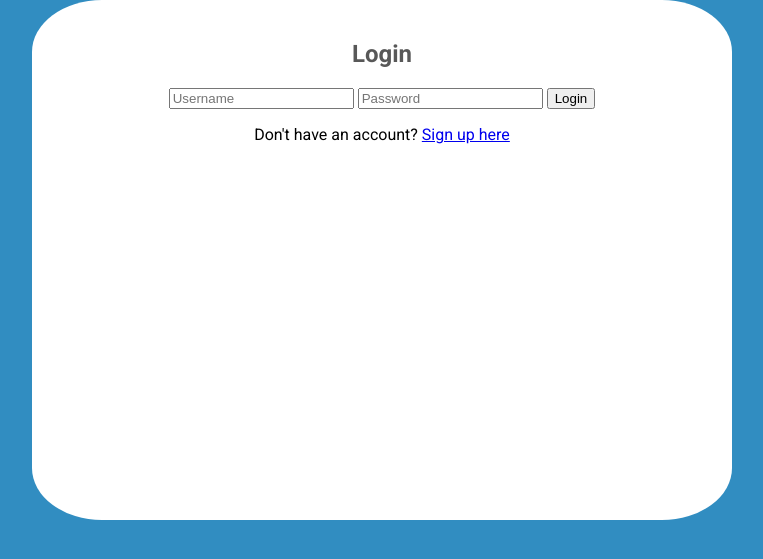
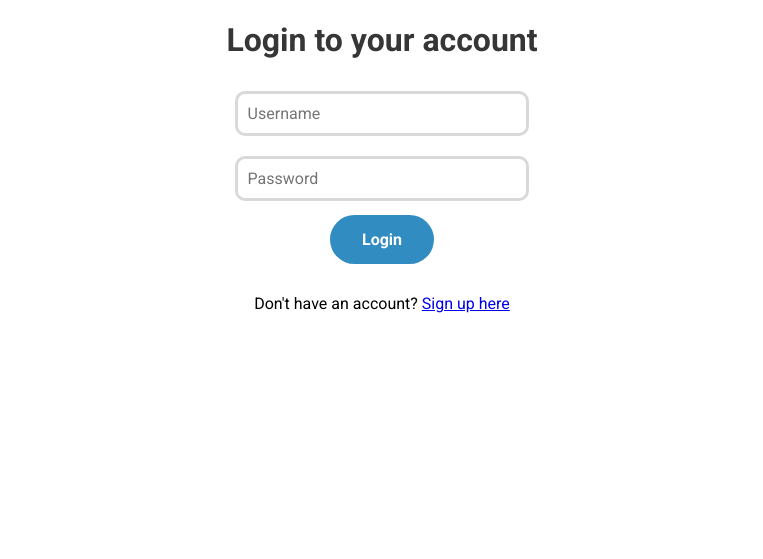
Before and after one commit to katelync12/HackDay24, a Django app: page /login/ in a window 1280 px wide. Shown: the top 559 px of the page, without its empty margins (258-1021 px from the left). Run offline with Django 5.2, Linux system fonts and the light colour scheme.

Commit message:
button styling, container: vertical stacking & centering

```diff
--- a/hackday/babybytes/static/css/styles.css
+++ b/hackday/babybytes/static/css/styles.css
@@ -19,13 +19,24 @@
   margin-top: 120px;
 }
 
+.container-title {
+    display: flex;
+    flex-direction: column; /* Stack items vertically */
+    justify-content: center;
+    align-items: center;
+    text-align: center; /* Center text */
+    width: 30%;
+    height: 50%;
+    margin: 0 auto; /*Center container horizontally */
+}
+
 body, h1, h2, h3, h4, h5, h6 {
   font-family: 'Roboto', sans-serif;
 }
 
 
 h1 {
-    color: #585858;
+    color: #363636;
     font-size: 40 px;
     font-family: 'Roboto';
 }
@@ -43,9 +54,73 @@ h1 {
 }
 
 h2{
-    color: #585858;
+    color: #535353;
     font-size: 40 px;
     font-family: 'Roboto';
+}
+
+.primary-button {
+  background-color: #318DC1; /* Blue background */
+  border: none; /* Remove border */
+  color: white; /* White text */
+  padding: 15px 32px; /* Padding */
+  text-align: center; /* Center text */
+  text-decoration: none; /* Remove underline */
+  display: inline-block; /* Inline-block */
+  font-size: 16px; /* Font size */
+  font-weight: 600; /* Semi-bold font */
+  margin: 4px 2px; /* Margin */
+  cursor: pointer; /* Pointer cursor on hover */
+  border-radius: 50px; /* Rounded corners */
+  font-family: 'Roboto', sans-serif; /* Use Google Font */
+  transition: background-color 0.3s ease; /* Smooth transition */
+}
+
+/* Hover State */
+.primary-button:hover {
+  background-color: #61C2F8; /* Lighter blue on hover */
+  border-color: none; /* Darker border color on hover */
+  opacity: 0.8; /* Slightly transparent */
+}
+
+.secondary-button {
+  background-color: white; /* White background */
+  border: 3px solid #318DC1; /* 3px border */
+  color: #318DC1; /* Blue text */
+  padding: 15px 32px; /* Padding */
+  text-align: center; /* Center text */
+  text-decoration: none; /* Remove underline */
+  display: inline-block; /* Inline-block */
+  font-size: 16px; /* Font size */
+  font-weight: 600; /* Semi-bold font */
+  margin: 4px 2px; /* Margin */
+  cursor: pointer; /* Pointer cursor on hover */
+  border-radius: 50px; /* Rounded corners */
+  font-family: 'Roboto', sans-serif; /* Use Google Font */
+  transition: background-color 0.3s ease; /* Smooth transition */
+}
+
+/* Hover State */
+.secondary-button:hover {
+  background-color: #cae5f4; /* Lighter blue on hover */
+  border-color: none; /* Darker border color on hover */
+  opacity: 0.8; /* Slightly transparent */
+}
+
+.styled-input {
+  width: 70%;
+  padding: 10px;
+  margin: 10px;
+  border: 3px solid #D9D9D9;
+  border-radius: 10px;
+  font-size: 16px;
+  font-family: 'Roboto', sans-serif; /* Use Google Font */
+  transition: border-color 0.3s ease;
+}
+
+.styled-input:focus {
+  outline: 3px;
+  border-color: #318DC1; /* Change border color on focus */
 }
 
 @font-face {
@@ -69,7 +144,7 @@ p.bold {
 }
 
 p.body {
-    color: black;
+    color: #585858;
     font-size: 30px;
     font-family: 'Roboto';
 }
--- a/hackday/babybytes/templates/index.html
+++ b/hackday/babybytes/templates/index.html
@@ -3,7 +3,9 @@
 {% block title %}Leave Lounge{% endblock %}
 
 {% block content %}
+<div class="container-title">
     <h1>Let us help relieve stress for your return from parental leave.</h1>
-    <button onclick="location.href='/login'">Login with State Farm</button>
-    <button onclick="location.href='/message'">Leave a message for a parent</button>
+    <button class="primary-button" onclick="location.href='/login'">Login with State Farm</button>
+    <button class="secondary-button" onclick="location.href='/message'">Leave a message for a parent</button>
+</div>
 {% endblock %}
--- a/hackday/babybytes/templates/login.html
+++ b/hackday/babybytes/templates/login.html
@@ -8,14 +8,14 @@
     <link rel="preconnect" href="https://fonts.gstatic.com" crossorigin>
     <link href="https://fonts.googleapis.com/css2?family=Roboto:ital,wght@0,100;0,300;0,400;0,500;0,700;0,900;1,100;1,300;1,400;1,500;1,700;1,900&display=swap" rel="stylesheet">
 </head>
-<body style="background-color: #318DC1;">
-    <div class="containerlogin">
-        <h2>Login</h2>
+<body>
+    <div class="container-title">
+        <h1>Login to your account</h1>
         <form method="post">
             {% csrf_token %}
-            <input type="text" name="username" placeholder="Username" required>
-            <input type="password" name="password" placeholder="Password" required>
-            <button type="submit">Login</button>
+            <input class="styled-input" type="text" name="username" placeholder="Username" required>
+            <input class="styled-input" type="password" name="password" placeholder="Password" required>
+            <button class="primary-button" type="submit">Login</button>
         </form>
         <div class="signup-link">
             <p>Don't have an account? <a href="{% url 'signup' %}">Sign up here</a></p>
```
